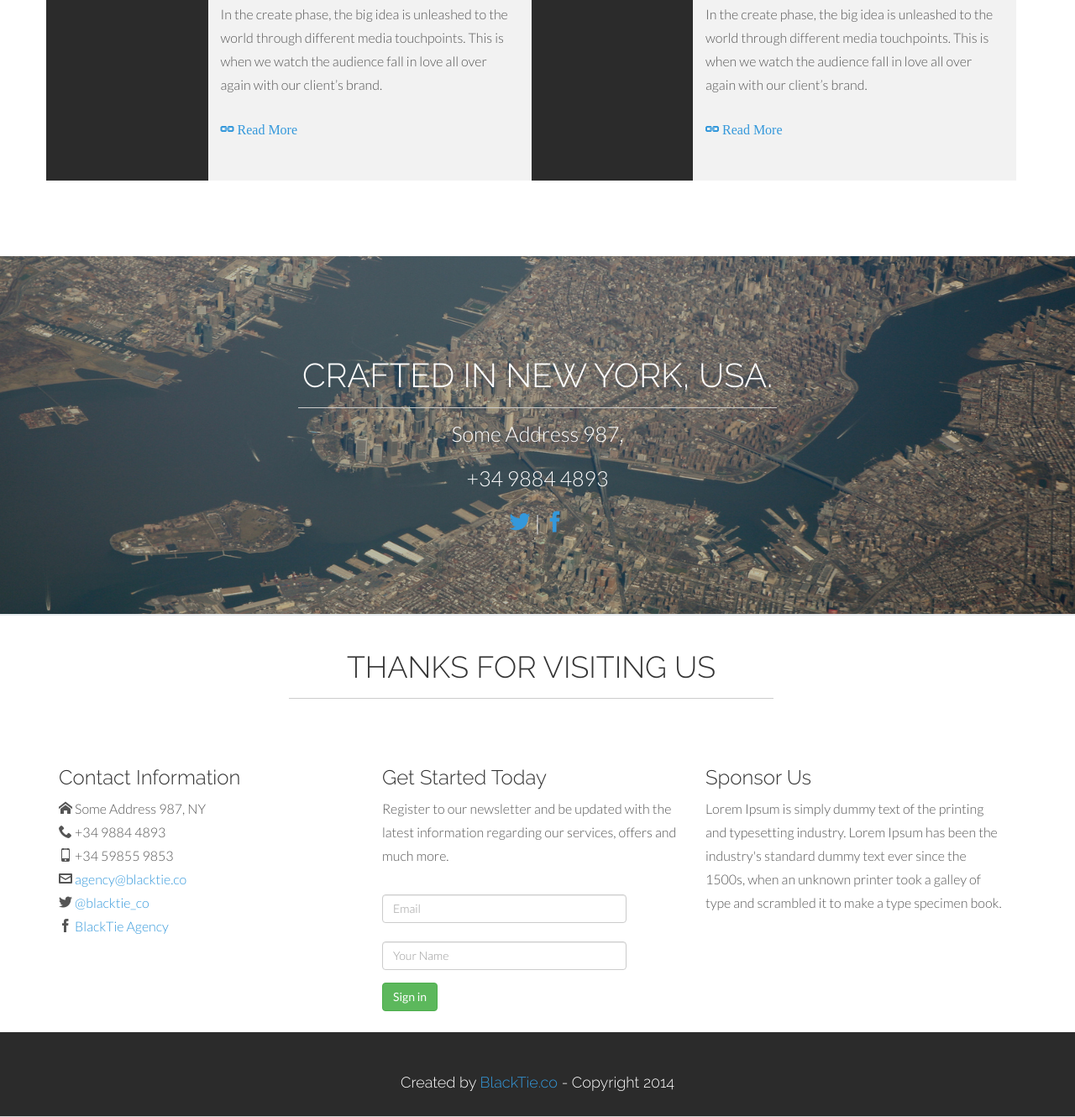
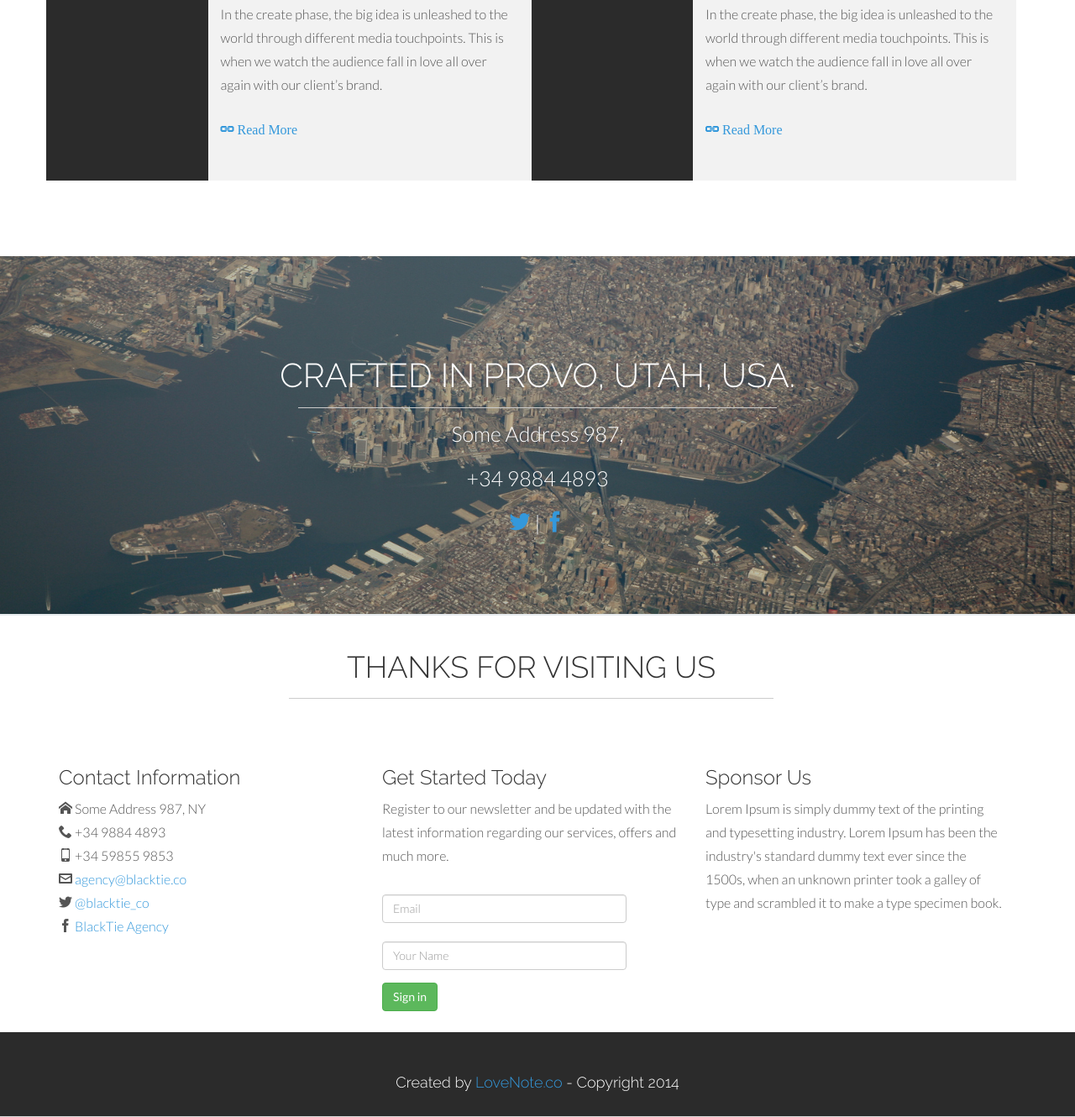
Before and after one commit to breanajgonzales/Love-Note, a website: page public/partials/home.html in a window 1280 px wide. Shown: the part 5563-6893 px from the top of the page at 84% size. Drawn offline with Linux system fonts and the light colour scheme; files whose address does not match are found by name.

Commit message:
Updated photos

```diff
--- a/public/partials/home.html
+++ b/public/partials/home.html
@@ -41,7 +41,7 @@
       <div class="container">
         <div class="navbar-header">
           <button type="button" class="navbar-toggle" data-toggle="collapse" data-target=".navbar-collapse">
-            <span class="icon icon-shield" style="font-size:30px; color:#3498db;"></span>
+            <link rel="icon" href="/favicon.ico" type="image/x-icon">
           </button>
           <a class="navbar-brand hidden-xs hidden-sm" href="#home"><span class="icon icon-shield" style="font-size:18px; color:#3498db;"></span></a>
         </div>
@@ -417,7 +417,7 @@
 		<!-- ==== SECTION DIVIDER6 ==== -->
 		<section class="section-divider textdivider divider6">
 			<div class="container">
-				<h1>CRAFTED IN NEW YORK, USA.</h1>
+				<h1>CRAFTED IN PROVO, UTAH, USA.</h1>
 				<hr>
 				<p>Some Address 987,</p>
 				<p>+34 9884 4893</p>
@@ -480,7 +480,7 @@
 
 		<div id="footerwrap">
 			<div class="container">
-				<h4>Created by <a href="http://blacktie.co">BlackTie.co</a> - Copyright 2014</h4>
+				<h4>Created by <a href="http://lovenote.co">LoveNote.co</a> - Copyright 2014</h4>
 			</div>
 		</div>
 
```
Also changed, not shown: public/img/bg/divider1.jpg, public/img/favicon.ico (added), public/img/header_bg.jpg, public/img/logo.png (added).
